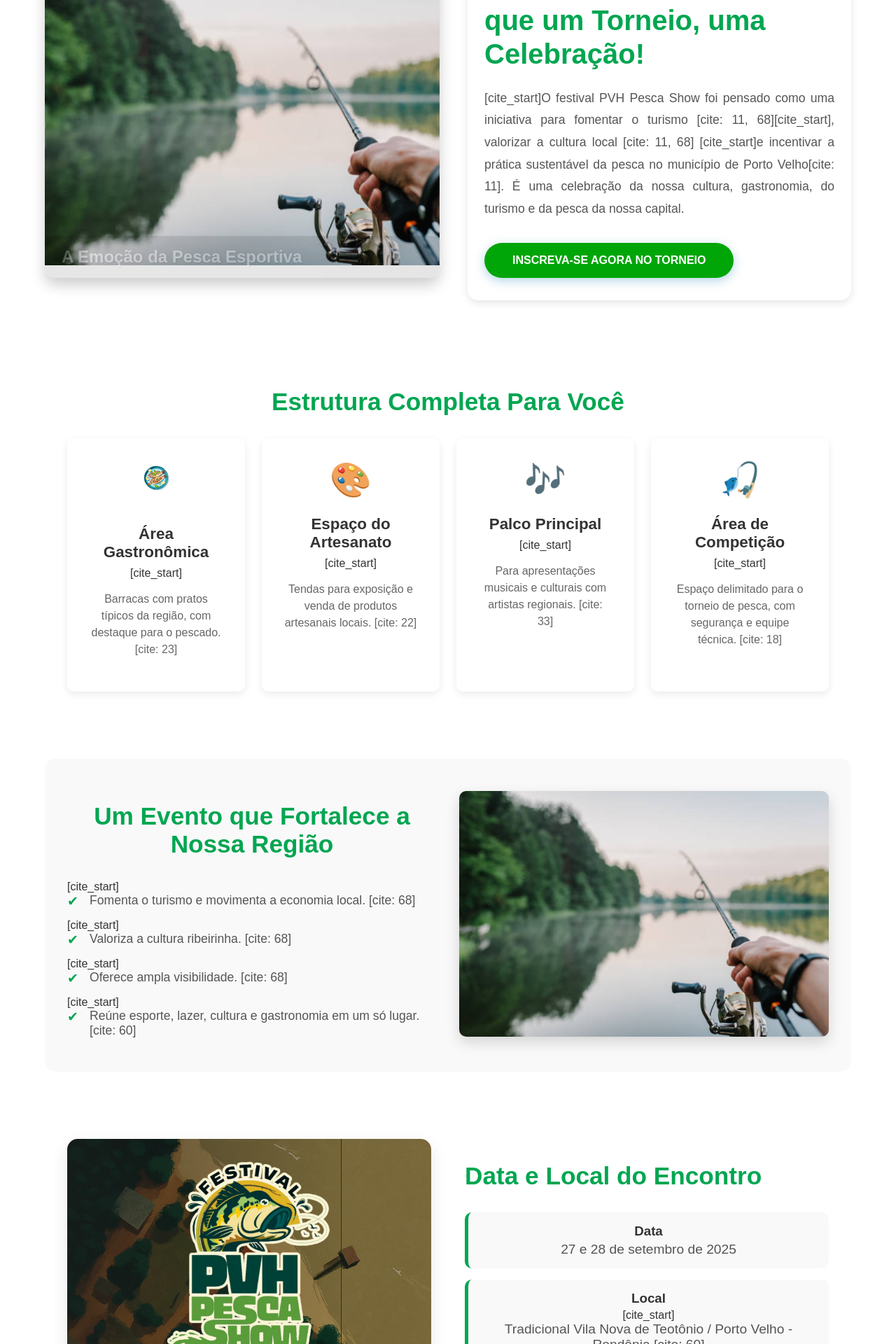
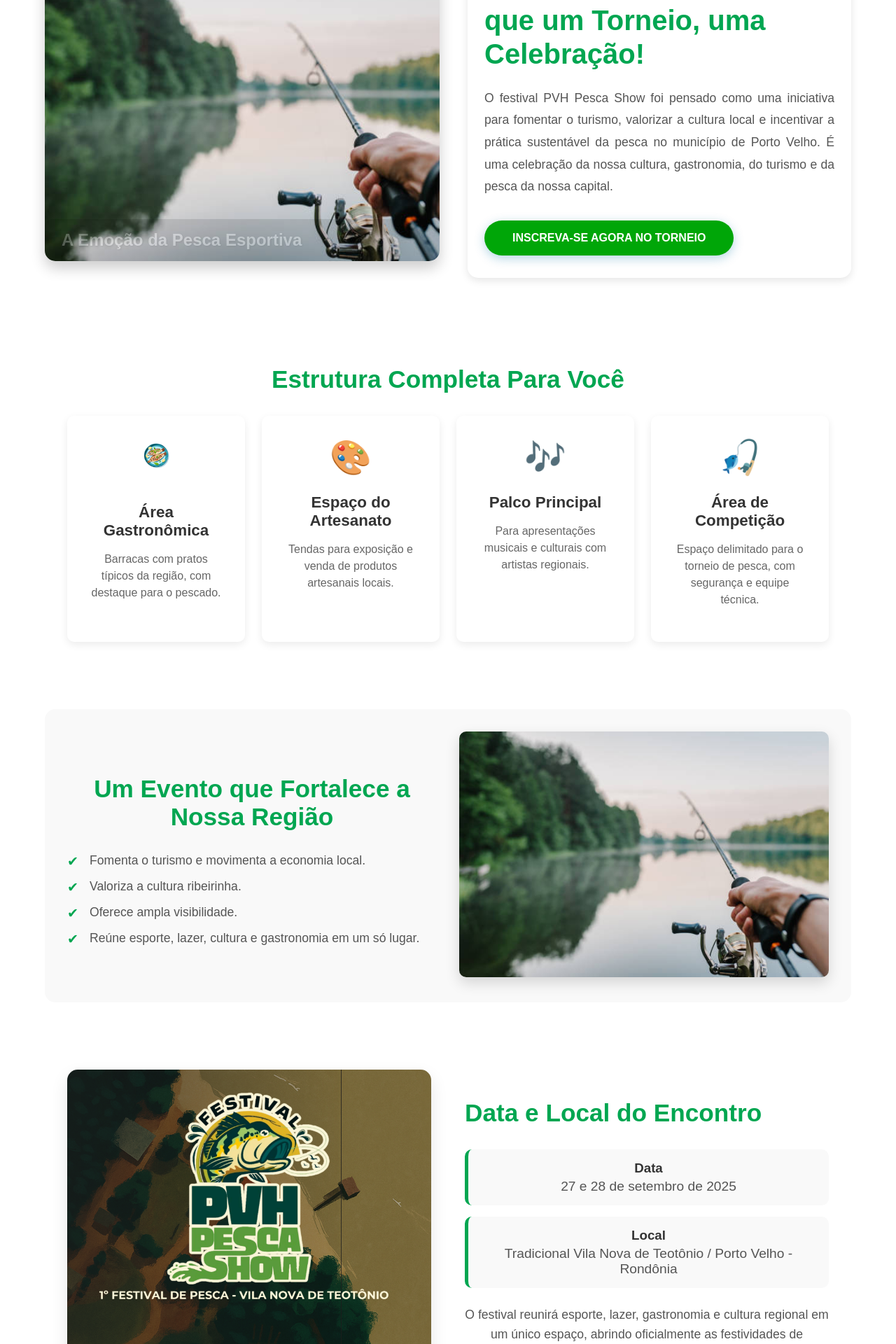
Before and after one commit to wernnon/reidoanzol, a React (Vite) app: page / in a window 1280 px wide. Shown: the part 260-2180 px from the top of the page at 70% size. Built offline with nearby package versions, Linux system fonts and the light colour scheme.

Commit message:
feature7

```diff
--- a/src/pages/Home/index.jsx
+++ b/src/pages/Home/index.jsx
@@ -42,7 +42,7 @@ function HomePage() {
           >
             <div>
               <img src={localEventoImg} alt="1º FESTIVAL DE PESCA - VILA NOVA DE TEOTÔNIO" />
-              [cite_start]<p className="legend">1º FESTIVAL DE PESCA - VILA NOVA DE TEOTÔNIO [cite: 3]</p>
+              <p className="legend">1º FESTIVAL DE PESCA - VILA NOVA DE TEOTÔNIO</p>
             </div>
             <div>
               <img src={pesca2} alt="Peixe tucunaré sendo segurado por um pescador" />
@@ -50,7 +50,7 @@ function HomePage() {
             </div>
             <div>
               <img src={pesca3} alt="Paisagem de um rio amazônico com céu azul" />
-              [cite_start]<p className="legend">Valorizando a Cultura Ribeirinha [cite: 68]</p>
+              <p className="legend">Valorizando a Cultura Ribeirinha</p>
             </div>
             <div>
               <img src={pesca4} alt="Pescador arremessando a linha na água" />
@@ -62,7 +62,7 @@ function HomePage() {
         <div className={styles.content}>
           <h1>PVH Pesca Show: Mais que um Torneio, uma Celebração!</h1>
           <p className={styles.justifiedText}>
-            [cite_start]O festival PVH Pesca Show foi pensado como uma iniciativa para fomentar o turismo [cite: 11, 68][cite_start], valorizar a cultura local [cite: 11, 68] [cite_start]e incentivar a prática sustentável da pesca no município de Porto Velho[cite: 11]. É uma celebração da nossa cultura, gastronomia, do turismo e da pesca da nossa capital.
+            O festival PVH Pesca Show foi pensado como uma iniciativa para fomentar o turismo, valorizar a cultura local e incentivar a prática sustentável da pesca no município de Porto Velho. É uma celebração da nossa cultura, gastronomia, do turismo e da pesca da nossa capital.
           </p>
 
           <div className={styles.buttonContainer}>
@@ -80,22 +80,22 @@ function HomePage() {
           <div className={styles.featureCard}>
             <img src={gastronomiaIcon} alt="Ícone da Área Gastronômica" className={styles.featureImageIcon} />
             <h3>Área Gastronômica</h3>
-            [cite_start]<p>Barracas com pratos típicos da região, com destaque para o pescado. [cite: 23]</p>
+            <p>Barracas com pratos típicos da região, com destaque para o pescado.</p>
           </div>
           <div className={styles.featureCard}>
             <span className={styles.featureIcon}>🎨</span>
             <h3>Espaço do Artesanato</h3>
-            [cite_start]<p>Tendas para exposição e venda de produtos artesanais locais. [cite: 22]</p>
+            <p>Tendas para exposição e venda de produtos artesanais locais.</p>
           </div>
           <div className={styles.featureCard}>
             <span className={styles.featureIcon}>🎶</span>
             <h3>Palco Principal</h3>
-            [cite_start]<p>Para apresentações musicais e culturais com artistas regionais. [cite: 33]</p>
+            <p>Para apresentações musicais e culturais com artistas regionais.</p>
           </div>
           <div className={styles.featureCard}>
             <span className={styles.featureIcon}>🎣</span>
             <h3>Área de Competição</h3>
-            [cite_start]<p>Espaço delimitado para o torneio de pesca, com segurança e equipe técnica. [cite: 18]</p>
+            <p>Espaço delimitado para o torneio de pesca, com segurança e equipe técnica.</p>
           </div>
         </div>
       </section>
@@ -105,10 +105,10 @@ function HomePage() {
         <div className={styles.benefitContent}>
           <h2 className={styles.sectionTitle}>Um Evento que Fortalece a Nossa Região</h2>
           <ul>
-            [cite_start]<li>Fomenta o turismo e movimenta a economia local. [cite: 68]</li>
-            [cite_start]<li>Valoriza a cultura ribeirinha. [cite: 68]</li>
-            [cite_start]<li>Oferece ampla visibilidade. [cite: 68]</li>
-            [cite_start]<li>Reúne esporte, lazer, cultura e gastronomia em um só lugar. [cite: 60]</li>
+            <li>Fomenta o turismo e movimenta a economia local.</li>
+            <li>Valoriza a cultura ribeirinha.</li>
+            <li>Oferece ampla visibilidade.</li>
+            <li>Reúne esporte, lazer, cultura e gastronomia em um só lugar.</li>
           </ul>
         </div>
         <div className={styles.benefitImage}>
@@ -129,10 +129,10 @@ function HomePage() {
           </div>
           <div className={styles.infoBox}>
             <h3>Local</h3>
-            [cite_start]<p>Tradicional Vila Nova de Teotônio / Porto Velho - Rondônia [cite: 60]</p>
+            <p>Tradicional Vila Nova de Teotônio / Porto Velho - Rondônia</p>
           </div>
           <p className={styles.eventDescription}>
-            [cite_start]O festival reunirá esporte, lazer, gastronomia e cultura regional em um único espaço, abrindo oficialmente as festividades de aniversário de Porto Velho. [cite: 60]
+            O festival reunirá esporte, lazer, gastronomia e cultura regional em um único espaço, abrindo oficialmente as festividades de aniversário de Porto Velho.
           </p>
         </div>
       </section>
@@ -140,23 +140,23 @@ function HomePage() {
       {/* Seção Responsáveis */}
       <section className={styles.section}>
         <h2 className={styles.sectionTitle}>Organização e Responsabilidades</h2>
-        [cite_start]<p className={styles.sectionSubtitle}>A realização do festival é fruto da união de esforços entre parceiros. [cite: 41]</p>
+        <p className={styles.sectionSubtitle}>A realização do festival é fruto da união de esforços entre parceiros.</p>
         <div className={styles.responsibilitiesGrid}>
           <div className={styles.responsibilityCard}>
             <img src={sopescarLogo} alt="Logo SOPESCAR" className={styles.orgLogo} />
             <h3>SOPESCAR</h3>
             <ul>
-              [cite_start]<li>Regras e Inscrições [cite: 46]</li>
-              [cite_start]<li>Organização do Campeonato [cite: 46]</li>
-              [cite_start]<li>Premiação [cite: 46]</li>
+              <li>Regras e Inscrições</li>
+              <li>Organização do Campeonato</li>
+              <li>Premiação</li>
             </ul>
           </div>
           <div className={styles.responsibilityCard}>
             <img src={semtelLogo} alt="Logo SEMTEL" className={styles.orgLogo} />
             <h3>SEMTEL</h3>
             <ul>
-              [cite_start]<li>Atrações regionais [cite: 48]</li>
-              [cite_start]<li>Estrutura do evento [cite: 48]</li>
+              <li>Atrações regionais</li>
+              <li>Estrutura do evento</li>
             </ul>
           </div>
           <div className={styles.responsibilityCard}>
@@ -166,7 +166,7 @@ function HomePage() {
             </div>
             <h3>SEMTEL / SOPESCAR</h3>
             <ul>
-              [cite_start]<li>Divulgação do evento [cite: 50]</li>
+              <li>Divulgação do evento</li>
             </ul>
           </div>
         </div>
@@ -177,7 +177,7 @@ function HomePage() {
         <h2 className={styles.sectionTitle}>Conheça o Espaço do Festival</h2>
         <div className={styles.structureImageContainer}>
           <img src={estruturaLayoutImg} alt="Implantação da estrutura do evento PVH Pesca Show" />
-          [cite_start]<p>Layout funcional com a disposição de todos os espaços para uma melhor experiência. [cite: 74]</p>
+          <p>Layout funcional com a disposição de todos os espaços para uma melhor experiência.</p>
         </div>
       </section>
 
@@ -238,8 +238,8 @@ function HomePage() {
           </div>
           <div className={styles.ruleCard}>
             <h3>📅 Datas e Local</h3>
-            [cite_start]<p><strong>Data:</strong> 27 e 28 de setembro. [cite: 59]</p>
-            [cite_start]<p><strong>Local:</strong> Vila Nova Teotônio, no rio Madeira e afluentes. [cite: 60]</p>
+            <p><strong>Data:</strong> 27 e 28 de setembro.</p>
+            <p><strong>Local:</strong> Vila Nova Teotônio, no rio Madeira e afluentes.</p>
           </div>
           <div className={styles.ruleCard}>
             <h3>📏 Pontuação e Validação</h3>
```
